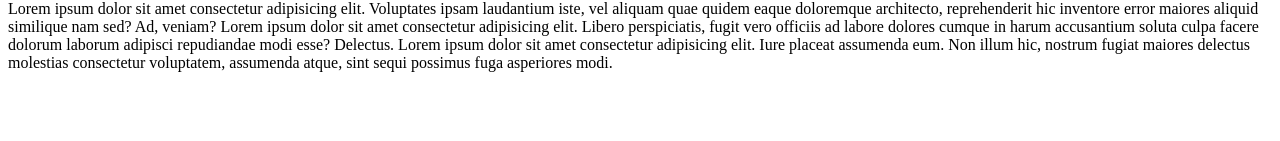
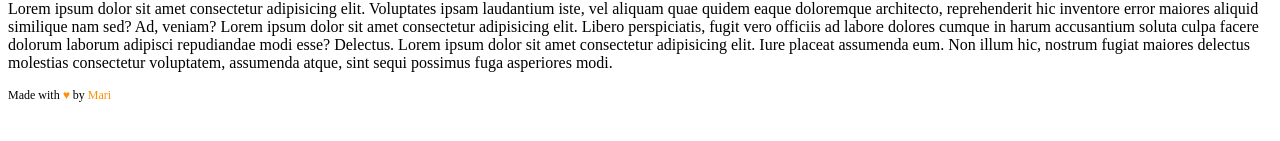
Before and after one commit to MarilisaMoio/htmlcss-hello, a plain HTML site: page index.html in a window 1280 px wide. Shown: the part 125-266 px from the top of the page. Drawn offline with Linux system fonts and the light colour scheme.

Commit message:
feat: add footer

```diff
--- a/index.html
+++ b/index.html
@@ -13,5 +13,8 @@
     <main>
         <p>Lorem ipsum dolor sit amet consectetur adipisicing elit. Voluptates ipsam laudantium iste, vel aliquam quae quidem eaque doloremque architecto, reprehenderit hic inventore error maiores aliquid similique nam sed? Ad, veniam? Lorem ipsum dolor sit amet consectetur adipisicing elit. Libero perspiciatis, fugit vero officiis ad labore dolores cumque in harum accusantium soluta culpa facere dolorum laborum adipisci repudiandae modi esse? Delectus. Lorem ipsum dolor sit amet consectetur adipisicing elit. Iure placeat assumenda eum. Non illum hic, nostrum fugiat maiores delectus molestias consectetur voluptatem, assumenda atque, sint sequi possimus fuga asperiores modi.</p>
     </main>
+    <footer>
+        <p>Made with <span class="colorfooter">&hearts;</span> by <span class="colorfooter">Mari</span></p>
+    </footer>
 </body>
 </html>
--- a/style.css
+++ b/style.css
@@ -2,3 +2,11 @@
     color: violet;
     font-size: 50px;
 }
+
+footer > p{
+    font-size: 12px;
+}
+
+.colorfooter{
+    color: rgb(255, 143, 5);
+}
```
